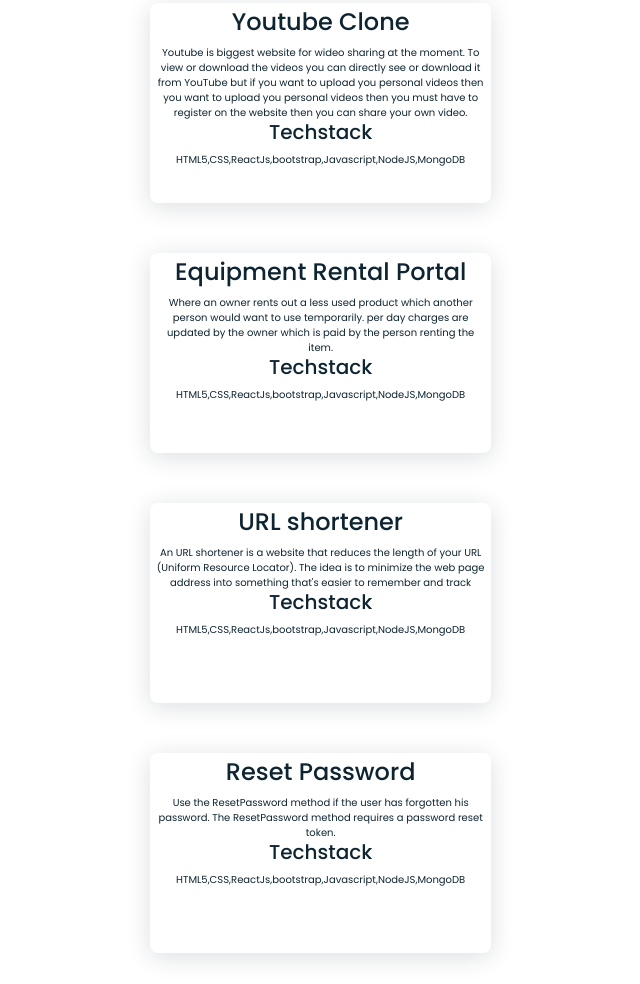
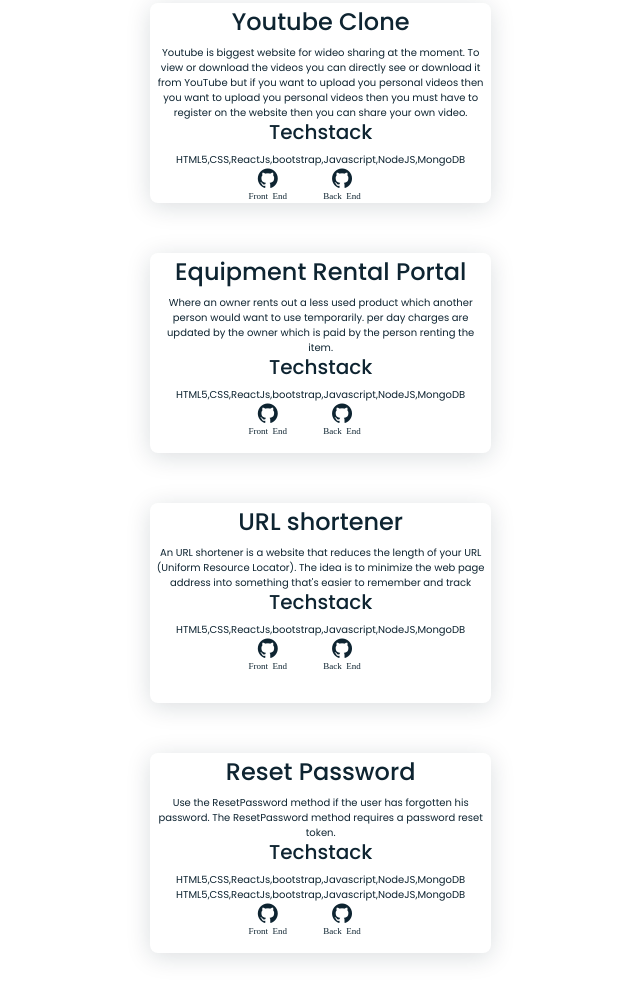
Before and after one commit to Ganeshfullstock/portfolio-2, a React app: page public/index.html in a window 1280 px wide. Shown: the part 2228-3212 px from the top of the page, without its empty margins (318-958 px from the left). Built offline with nearby package versions, Linux system fonts and the light colour scheme.

Commit message:
Portfolio-2

```diff
--- a/public/index.html
+++ b/public/index.html
@@ -650,7 +650,7 @@
             Hi, <br />I'm <span class="home_title-color">Ganesh Kumar</span
             ><br />Full Stack Developer
           </h1>
-          <a href="#contact" class="button"> Contact</a> <a href="https://drive.google.com/file/d/14STDBGtKjupDDnbYSCFlAYROK3SX0tBL/view" target="_blank" class="button"> Resume</a>
+          <a href="#contact" class="button"> Contact</a> <a href="https://drive.google.com/file/d/1APoIUKuRJkFyHwc2BS8oimAdySN3jVQY/view" target="_blank" class="button"> Resume</a>
         </div>
 
         <div class="home_social">
@@ -1641,18 +1641,33 @@
             <p class="overflow"> Youtube is biggest website for wideo sharing at the moment. To view or download the videos you can directly see or download it from YouTube but if you want to upload you personal videos then you want to upload you personal videos then you must have to register on the website then you can share your own video.</p>
             <h5>Techstack</h5>
             <p class="techstack"> HTML5,CSS,ReactJs,bootstrap,Javascript,NodeJS,MongoDB</p>
+            <a href="https://github.com/Ganeshfullstock/youtube_clone_front_end" target="_blank" class="home_social-icon" data-aos="fade-down"
+            ><i class="bx bxl-github"><p style="font-size: 9px">Front End</p></i
+          ></a>  <a href="https://github.com/Ganeshfullstock/youtube_clone_back_end" target="_blank" class="home_social-icon" data-aos="fade-down"
+          ><i class="bx bxl-github"><p style="font-size: 9px">Back End</p></i
+        ></a>
           </div>
           <div class="work_img">
             <h4>Equipment Rental Portal</h4>
             <p class="overflow"> Where an owner rents out a less used product which another person would want to use temporarily. per day charges are updated by the owner which is paid by the person renting the item. </p>
             <h5>Techstack</h5>
             <p class="techstack"> HTML5,CSS,ReactJs,bootstrap,Javascript,NodeJS,MongoDB</p>
+            <a href="https://github.com/Ganeshfullstock/rental_portal_webcode2" target="_blank" class="home_social-icon" data-aos="fade-down"
+            ><i class="bx bxl-github"><p style="font-size: 9px">Front End</p></i
+          ></a>  <a href="https://github.com/Ganeshfullstock/rental_portal_webcode2_backend" target="_blank" class="home_social-icon" data-aos="fade-down"
+          ><i class="bx bxl-github"><p style="font-size: 9px">Back End</p></i
+        ></a>
           </div>
           <div class="work_img">
             <h4>URL shortener</h4>
             <p class="overflow"> An URL shortener is a website that reduces the length of your URL (Uniform Resource Locator). The idea is to minimize the web page address into something that's easier to remember and track</p>
             <h5>Techstack</h5>
             <p class="techstack"> HTML5,CSS,ReactJs,bootstrap,Javascript,NodeJS,MongoDB</p>
+            <a href="https://github.com/Ganeshfullstock/url-frontend" target="_blank" class="home_social-icon" data-aos="fade-down"
+            ><i class="bx bxl-github"><p style="font-size: 9px">Front End</p></i
+          ></a>  <a href="https://github.com/Ganeshfullstock/url-shortener-backend" target="_blank" class="home_social-icon" data-aos="fade-down"
+          ><i class="bx bxl-github"><p style="font-size: 9px">Back End</p></i
+        ></a>
           </div>
           <div class="work_img">
             <h4>Reset Password</h4>
@@ -1661,6 +1676,12 @@
               The ResetPassword method requires a password reset token.</p>
             <h5>Techstack</h5>
             <p class="techstack"> HTML5,CSS,ReactJs,bootstrap,Javascript,NodeJS,MongoDB</p>
+            <p class="techstack"> HTML5,CSS,ReactJs,bootstrap,Javascript,NodeJS,MongoDB</p>
+            <a href="https://github.com/Ganeshfullstock/password-reset-fe" target="_blank" class="home_social-icon" data-aos="fade-down"
+            ><i class="bx bxl-github"><p style="font-size: 9px">Front End</p></i
+          ></a>  <a href="https://github.com/Ganeshfullstock/password-reset-be" target="_blank" class="home_social-icon" data-aos="fade-down"
+          ><i class="bx bxl-github"><p style="font-size: 9px">Back End</p></i
+        ></a>
           </div>
 
 
```
